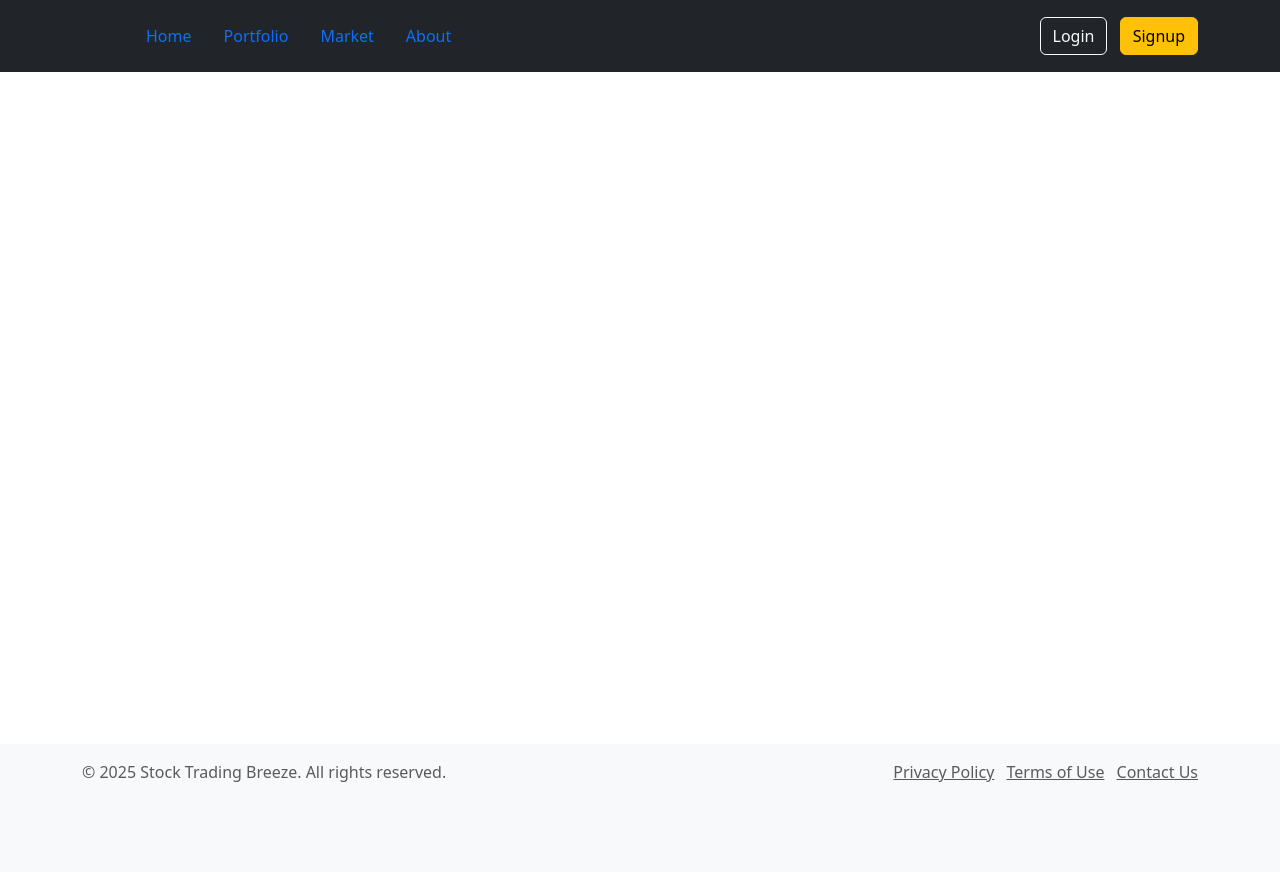
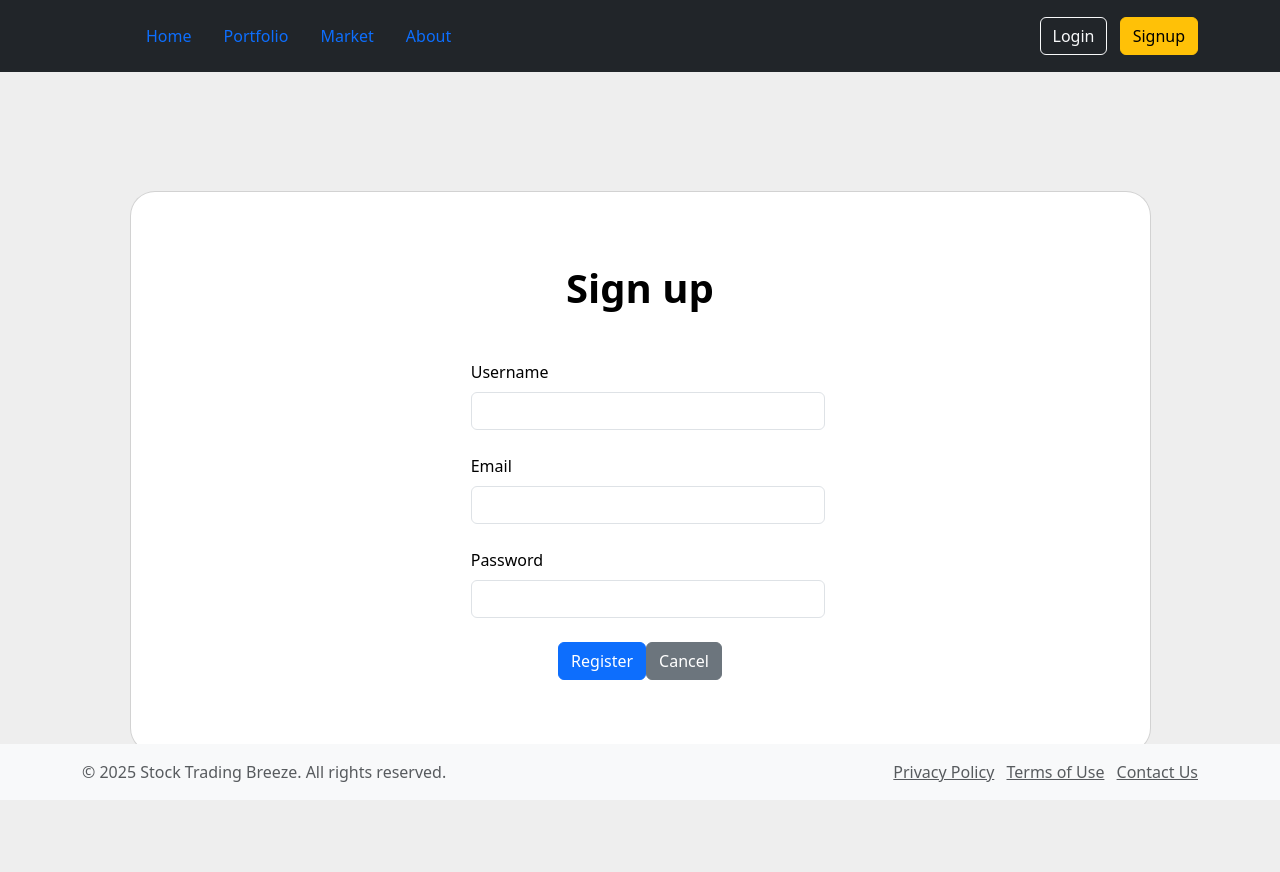
Before and after one commit to JelleJello/401-Project-Repo, a Flask app: page /signup in a window 1280 px wide. Before the commit the page ends 782 px from the top, so only its background shows below. Run offline with Flask 3, Linux system fonts and the light colour scheme; some libraries are stand-ins or nearby versions.

Commit message:
GUYS ITS FIXED OMG

```diff
--- a/app.py
+++ b/app.py
@@ -33,18 +33,19 @@ def home():
     users = User.query.all()
     return render_template("home.html", users=users)
 
-@app.route('/add', methods=['GET', 'POST'])
-def add_user():
+@app.route('/signup', methods=['GET', 'POST'])
+def signup():
     if request.method == 'POST':
         username = request.form['username']
         email = request.form['email']
+        password = request.form['password']
 
-        if not username or not email:
+        if not username or not email or not password:
             flash('Please fill in all fields', 'error')
             return redirect(url_for('signup'))
 
         try:
-            new_user = User(username=username, email=email)
+            new_user = User(username=username, email=email, password=password)
             db.session.add(new_user)
             db.session.commit()
             flash('User added successfully!', 'success')
@@ -53,15 +54,11 @@ def add_user():
             flash(f'Error adding user: {str(e)}', 'error')
             return redirect(url_for('signup'))
 
-    return render_template('portfolio.html')
+    return render_template('signup.html')
 
 @app.route("/login")
 def login():
     return render_template("login.html")
-
-@app.route("/signup")
-def signup():
-    return render_template("signup.html")
 
 @app.route("/portfolio")
 def portfolio():
--- a/templates/base.html
+++ b/templates/base.html
@@ -36,6 +36,8 @@
         </div>
     </header>
 
+{% block content %}{% endblock %}
+
     <footer class="fixed-bottom py-3 bg-light">
         <div class="container">
             <div class="row">
--- a/templates/signup.html
+++ b/templates/signup.html
@@ -13,7 +13,7 @@
 
                 <p class="text-center h1 fw-bold mb-5 mx-1 mx-md-4 mt-4">Sign up</p>
 
-                <form method="POST" class="mx-1 mx-md-4">
+                <form method="POST">
 
                   <div class="d-flex flex-row align-items-center mb-4">
                     <i class="fas fa-user fa-lg me-3 fa-fw"></i>
```
